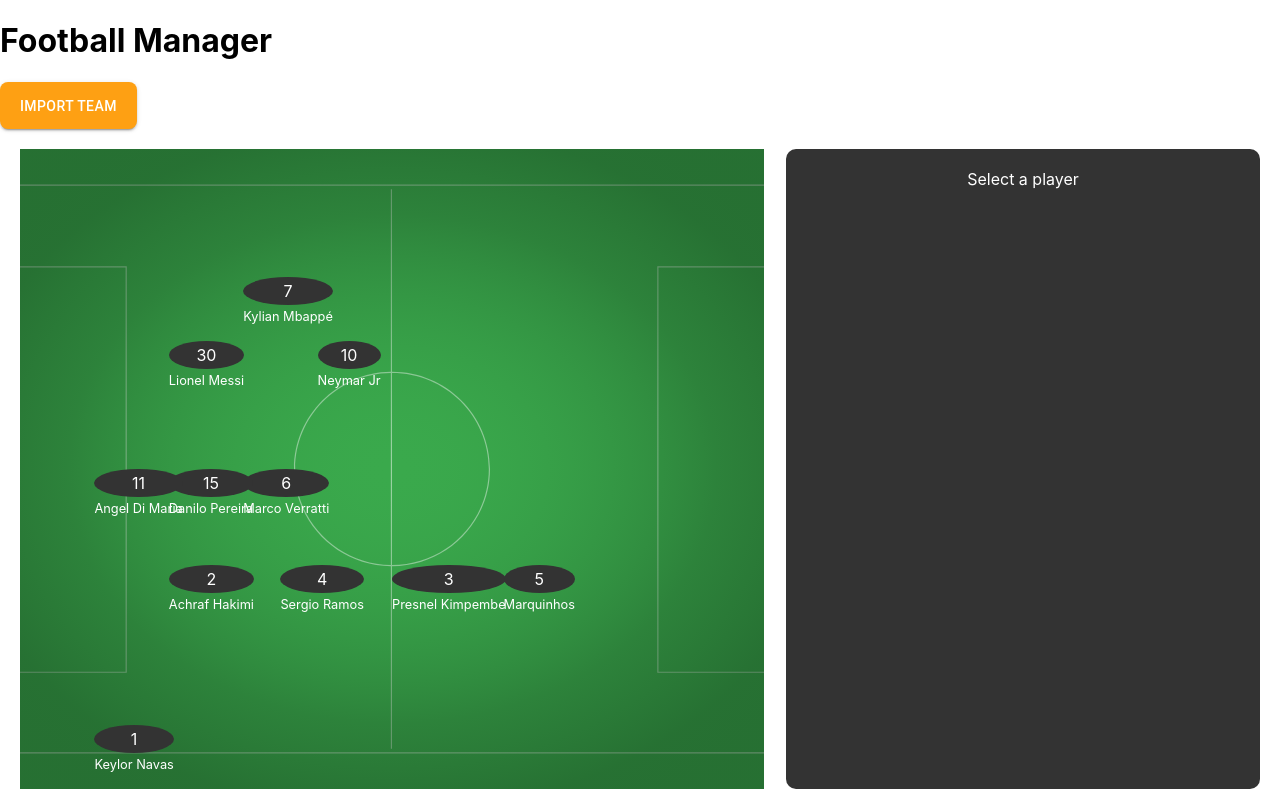
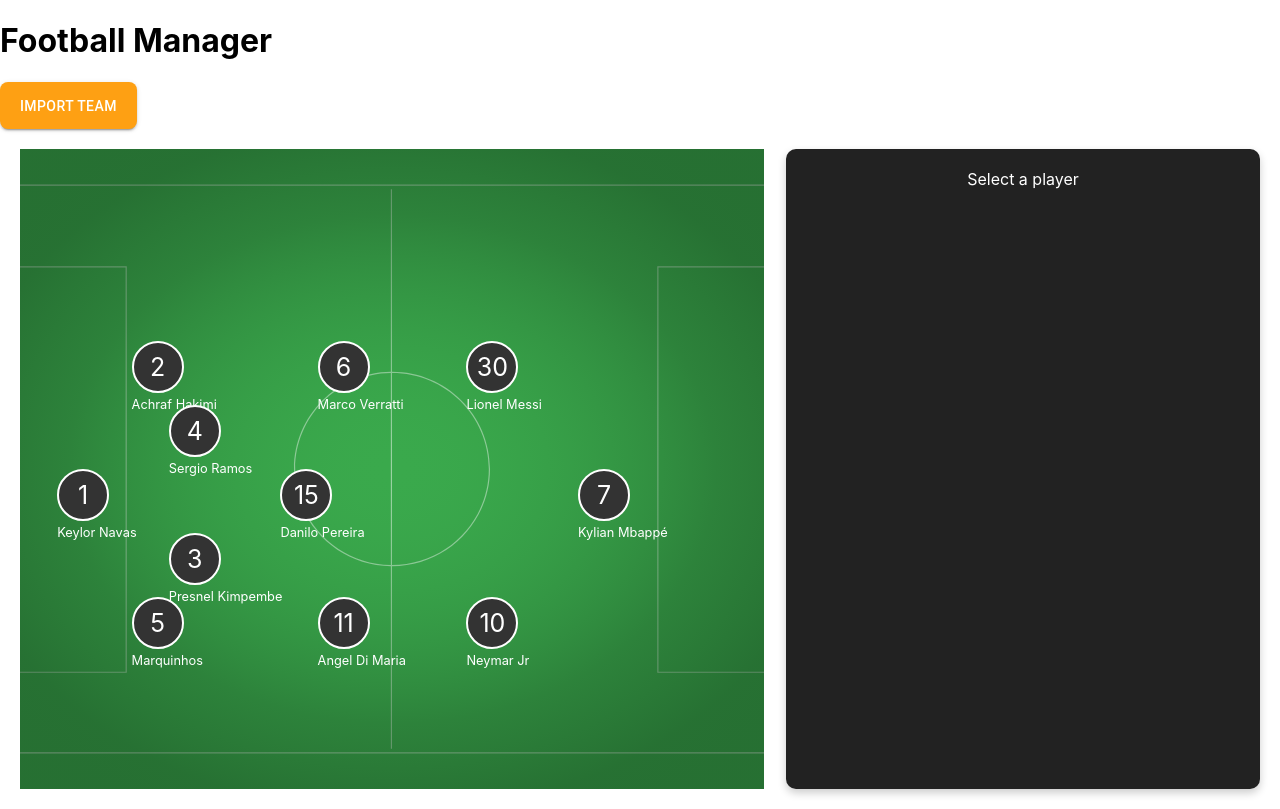
Before and after one commit to ramapriya0023/football-manager-app, a React (Create React App) app: page / in a window 1280 px wide. Built offline with nearby package versions, Linux system fonts and the light colour scheme.

Commit message:
Football field added

```diff
--- a/src/components/Field/Field.js
+++ b/src/components/Field/Field.js
@@ -30,12 +30,20 @@
             style={{
               backgroundColor: "#333",
               color: "#fff",
-              padding: "4px",
+              padding: "8px",
               borderRadius: "50%",
+              border: "2px solid #fff", // Thin white border
+              width: "32px", // Make the circle size consistent
+              height: "32px", // Ensure it's a perfect circle
+              display: "flex",
+              alignItems: "center",
+              justifyContent: "center",
+              fontSize: "25px", // Adjust font size if needed
             }}
           >
             {player.number}
           </div>
+
           <div style={{ fontSize: "0.8rem", color: "white", marginTop: "4px" }}>
             {player.name}
           </div>
--- a/src/components/Field/FootballFieldWithPlayerCard.js
+++ b/src/components/Field/FootballFieldWithPlayerCard.js
@@ -5,13 +5,13 @@
 const FootballFieldWithPlayerCard = () => {
   const [selectedPlayer, setSelectedPlayer] = useState(null);
 
-  // Define player details and fixed positions for a 4-3-3 formation (Horizontal)
+  // Define player details and new positions for a 4-3-3 formation (Horizontal)
   const players = [
     {
       id: 1,
       name: "Keylor Navas",
       number: 1,
-      position: { top: "90%", left: "10%" }, // Goalkeeper at bottom left
+      position: { top: "50%", left: "5%" }, // Goalkeeper in center-left
       role: "Goalkeeper",
       height: "1.85 m",
       weight: "80 kg",
@@ -26,7 +26,7 @@
       id: 2,
       name: "Achraf Hakimi",
       number: 2,
-      position: { top: "65%", left: "20%" }, // Right Back
+      position: { top: "30%", left: "15%" }, // Right Back
       role: "Right Back",
       height: "1.81 m",
       weight: "70 kg",
@@ -41,7 +41,7 @@
       id: 3,
       name: "Sergio Ramos",
       number: 4,
-      position: { top: "65%", left: "35%" }, // Right Center Back
+      position: { top: "40%", left: "20%" }, // Right Center Back
       role: "Right Center Back",
       height: "1.84 m",
       weight: "82 kg",
@@ -56,7 +56,7 @@
       id: 4,
       name: "Presnel Kimpembe",
       number: 3,
-      position: { top: "65%", left: "50%" }, // Left Center Back
+      position: { top: "60%", left: "20%" }, // Left Center Back
       role: "Left Center Back",
       height: "1.83 m",
       weight: "77 kg",
@@ -71,7 +71,7 @@
       id: 5,
       name: "Marquinhos",
       number: 5,
-      position: { top: "65%", left: "65%" }, // Left Back
+      position: { top: "70%", left: "15%" }, // Left Back
       role: "Left Back",
       height: "1.83 m",
       weight: "75 kg",
@@ -86,7 +86,7 @@
       id: 6,
       name: "Marco Verratti",
       number: 6,
-      position: { top: "50%", left: "30%" }, // Center Midfielder
+      position: { top: "30%", left: "40%" }, // Center Midfielder (Higher Center)
       role: "Center Midfielder",
       height: "1.65 m",
       weight: "60 kg",
@@ -101,7 +101,7 @@
       id: 7,
       name: "Danilo Pereira",
       number: 15,
-      position: { top: "50%", left: "20%" }, // Defensive Midfielder
+      position: { top: "50%", left: "35%" }, // Defensive Midfielder (Center)
       role: "Defensive Midfielder",
       height: "1.88 m",
       weight: "83 kg",
@@ -116,7 +116,7 @@
       id: 8,
       name: "Angel Di Maria",
       number: 11,
-      position: { top: "50%", left: "10%" }, // Left Midfielder
+      position: { top: "70%", left: "40%" }, // Left Midfielder (Lower Center)
       role: "Left Midfielder",
       height: "1.80 m",
       weight: "70 kg",
@@ -131,7 +131,7 @@
       id: 9,
       name: "Lionel Messi",
       number: 30,
-      position: { top: "30%", left: "20%" }, // Right Forward
+      position: { top: "30%", left: "60%" }, // Right Forward
       role: "Right Forward",
       height: "1.70 m",
       weight: "72 kg",
@@ -146,7 +146,7 @@
       id: 10,
       name: "Neymar Jr",
       number: 10,
-      position: { top: "30%", left: "40%" }, // Left Forward
+      position: { top: "70%", left: "60%" }, // Left Forward
       role: "Left Forward",
       height: "1.75 m",
       weight: "68 kg",
@@ -161,7 +161,7 @@
       id: 11,
       name: "Kylian Mbappé",
       number: 7,
-      position: { top: "20%", left: "30%" }, // Center Forward
+      position: { top: "50%", left: "75%" }, // Center Forward
       role: "Center Forward",
       height: "1.78 m",
       weight: "73 kg",
--- a/src/components/Field/PlayerCard.js
+++ b/src/components/Field/PlayerCard.js
@@ -5,32 +5,116 @@
   const cardStyle = {
     width: "35%",
     padding: "20px",
-    backgroundColor: "#333",
-    color: "white",
+    backgroundColor: "#222222",
+    color: "#fff",
     borderRadius: "10px",
+    textAlign: "center",
+    boxShadow: "0 4px 8px rgba(0, 0, 0, 0.2)",
+  };
+
+  const numberStyle = {
+    fontSize: "65px",
+    fontWeight: "bold",
+    color: "#fea013",
+    position: "absolute",
+    top: "20px",
+    left: "20px",
+  };
+
+  const imageStyle = {
+    width: "120px",
+    height: "120px",
+    borderRadius: "50%",
+    margin: "20px auto",
+    border: "4px solid #444",
+  };
+
+  const roleStyle = {
+    color: "#fea013",
+    fontSize: "18px",
+    fontWeight: "600",
+  };
+
+  const statContainerStyle = {
+    display: "grid",
+    gridTemplateColumns: "1fr 1fr",
+    gap: "15px",
+    paddingTop: "15px",
+    marginTop: "15px",
+    borderTop: "1px solid #444",
+  };
+
+  const statBoxStyle = {
     textAlign: "center",
   };
 
-  const imageStyle = {
-    width: "100px",
-    borderRadius: "50%",
-    marginBottom: "10px",
+  const statNumberStyle = {
+    fontSize: "24px",
+    fontWeight: "bold",
+    color: "#fea013",
+  };
+
+  const statLabelStyle = {
+    fontSize: "14px",
+    color: "#fff",
   };
 
   if (!player) return <div style={cardStyle}>Select a player</div>;
 
   return (
-    <div style={cardStyle}>
+    <div style={{ position: "relative", ...cardStyle }}>
+      {/* Player Number */}
+      <div style={numberStyle}>{player.number}</div>
+
+      {/* Player Image */}
       <img src={player.image} alt={player.name} style={imageStyle} />
-      <h2>{player.name}</h2>
-      <p>Position: {player.positionName}</p>
-      <p>Height: {player.height}</p>
-      <p>Weight: {player.weight}</p>
-      <p>Nationality: {player.nationality}</p>
-      <p>Appearances: {player.appearances}</p>
-      <p>Minutes Played: {player.minutesPlayed}</p>
-      <p>Clean Sheets: {player.cleanSheets}</p>
-      <p>Saves: {player.saves}</p>
+
+      {/* Player Name and Role */}
+      <h2 style={{ fontSize: "22px", marginBottom: "5px" }}>{player.name}</h2>
+      <p style={roleStyle}>{player.role}</p>
+
+      {/* Player Details */}
+      <div
+        style={{
+          display: "flex",
+          justifyContent: "space-between",
+          padding: "0 20px",
+          marginTop: "10px",
+        }}
+      >
+        <div>
+          <p>Height</p>
+          <p style={{ fontWeight: "bold" }}>{player.height}</p>
+        </div>
+        <div>
+          <p>Weight</p>
+          <p style={{ fontWeight: "bold" }}>{player.weight}</p>
+        </div>
+        <div>
+          <p>Nationality</p>
+          <p style={{ fontWeight: "bold" }}>{player.nationality}</p>
+        </div>
+      </div>
+
+      {/* Player Statistics in 2x2 Grid */}
+      <div style={statContainerStyle}>
+        <div style={statBoxStyle}>
+          <p style={statNumberStyle}>{player.appearances}</p>
+          <p style={statLabelStyle}>Appearances</p>
+        </div>
+        <div style={statBoxStyle}>
+          <p style={statNumberStyle}>{player.minutesPlayed}</p>
+          <p style={statLabelStyle}>Minutes Played</p>
+        </div>
+        <div style={statBoxStyle}>
+          <p style={statNumberStyle}>{player.cleanSheets}</p>
+          <p style={statLabelStyle}>Clean Sheets</p>
+        </div>
+        <div style={statBoxStyle}>
+          <p style={statNumberStyle}>{player.saves}</p>
+          <p style={statLabelStyle}>Saves</p>
+        </div>
+      </div>
     </div>
   );
 };
```
Also changed, not shown: 1 other file (tests, documents, lock files or other folders).
